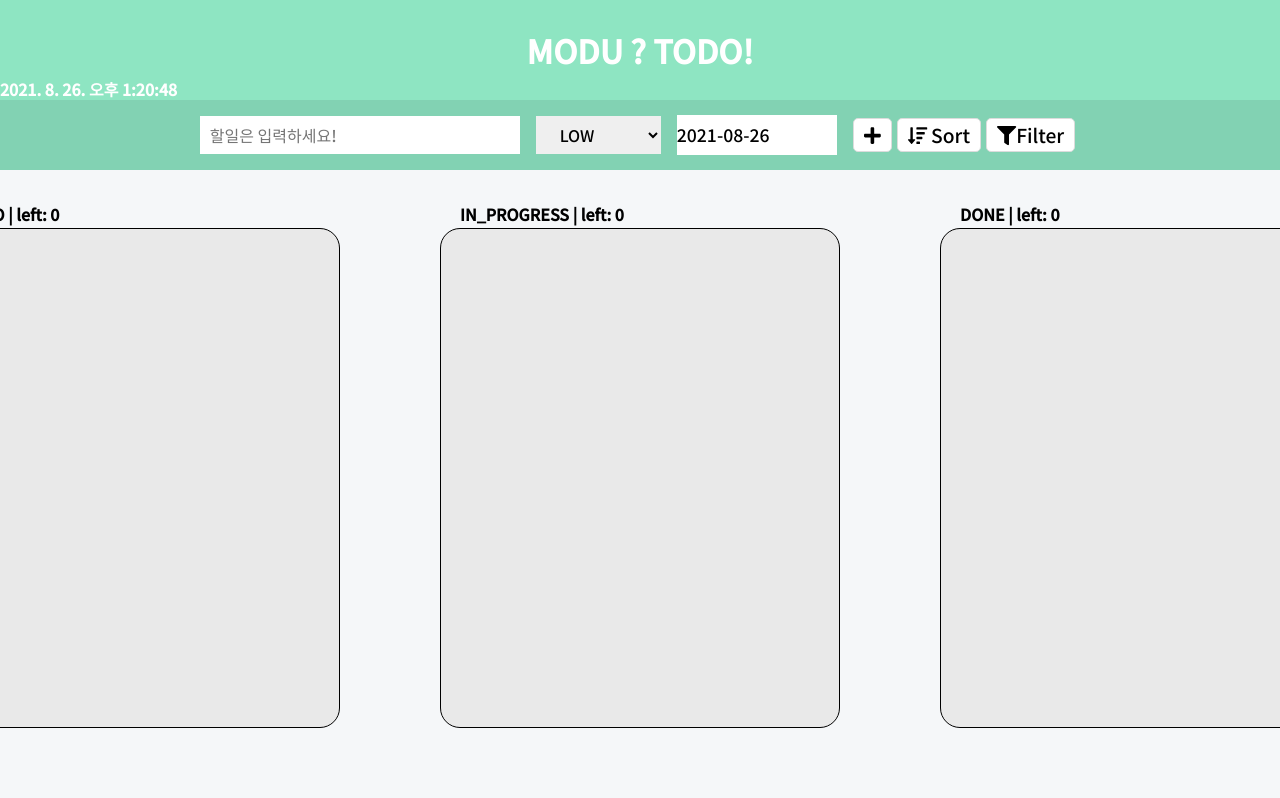
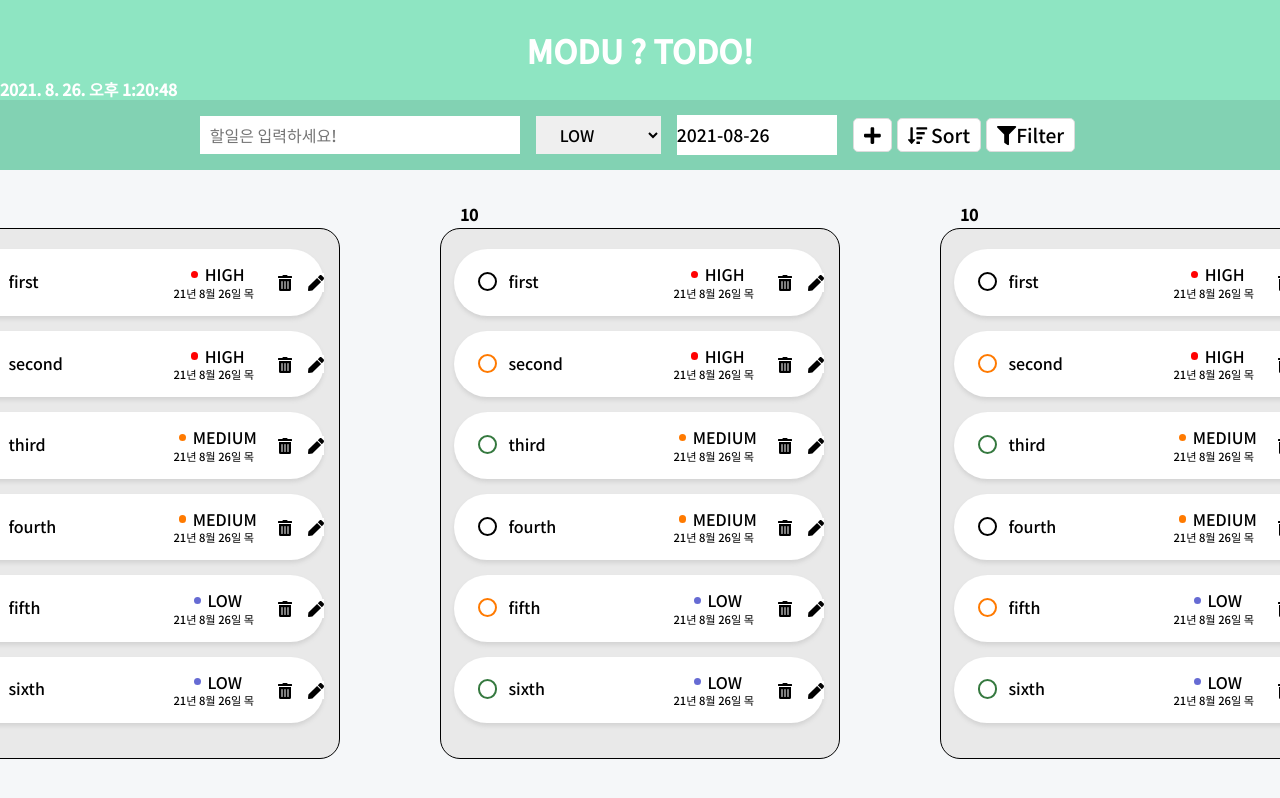
Before and after one commit to team2-freeOnBorading/modu-todo, a React (Create React App) app: page / in a window 1280 px wide. Shown: the top 798 px of the page. Built offline with nearby package versions, Linux system fonts and the light colour scheme.

Commit message:
feat: drag

```diff
--- a/src/components/TodoKanban/TodoItem/TodoItem.tsx
+++ b/src/components/TodoKanban/TodoItem/TodoItem.tsx
@@ -8,36 +8,42 @@ import { useTodoAndDispatchContext } from 'context/TodoContext';
 
 interface ITodoProps {
   todo: ITodo;
+  onDragStart: (e: React.DragEvent<HTMLDivElement>) => void;
+  onDragEnter: (e: React.DragEvent<HTMLDivElement>) => void;
+  onDragOver: (e: React.DragEvent<HTMLDivElement>) => void;
 }
 
-const TodoItem: React.FC<ITodoProps> = ({ todo }) => {
+const TodoItem: React.FC<ITodoProps> = ({ todo, onDragStart, onDragEnter, onDragOver }) => {
   const { dispatch } = useTodoAndDispatchContext();
-  const { task, priority, deadLine } = todo;
+  const { task, priority, deadLine, status } = todo;
 
   const handleDeleteTodo = () => {
     dispatch({ type: 'REMOVE', id: todo.id });
   };
 
+  console.log();
   return (
-    <div>
+    <div onDragStart={onDragStart} onDragEnter={onDragEnter} onDragOver={onDragOver}>
       <TodoItemLayout>
-        <StatusEllipse color='#000000' />
-        <TaskName>{task}</TaskName>
+        <StausAndTask>
+          <StatusEllipse color={status} />
+          <TaskName>{task}</TaskName>
+        </StausAndTask>
         <DateAndPriority>
           <PriorityWrap>
-            <PriorityEllipse color='#FF0202' />
+            <PriorityEllipse color={priority} />
             <Priority>{priority}</Priority>
           </PriorityWrap>
-          <TodoDeadline>{dateToString(deadLine)}</TodoDeadline>
+          <TodoDeadline>{dateToString(deadLine).substring(2)}</TodoDeadline>
         </DateAndPriority>
-        <div>
+        <IconWrap>
           <DeleteIcon onClick={handleDeleteTodo}>
             <FontAwesomeIcon icon={faTrashAlt} />
           </DeleteIcon>
           <EditIcon>
             <FontAwesomeIcon icon={faPen} />
           </EditIcon>
-        </div>
+        </IconWrap>
       </TodoItemLayout>
     </div>
   );
@@ -48,24 +54,28 @@ const TodoItemLayout = styled.div`
   justify-content: space-around;
   align-items: center;
   width: 370px;
-  padding: 1rem 0;
+  padding: 1rem 1.5rem;
   border-radius: 68px;
   background-color: #ffffff;
   box-shadow: 0px 3px 4px lightgrey;
 `;
 
+const StausAndTask = styled.div`
+  display: flex;
+`;
 const StatusEllipse = styled.button`
   width: 1.2rem;
   height: 1.2rem;
-  margin-right: -0.8rem;
-  border: 2.5px solid ${(props) => props.color};
+  margin-right: 0.7rem;
+  border: 2.5px solid ${(props) => (props.color === 'TODO' ? '#000000' : props.color === 'IN_PROGRESS' ? '#FF7A00' : '#35793F')};
   border-radius: 50%;
   background-color: #ffffff;
   cursor: pointer;
 `;
 
 const TaskName = styled.div`
-  width: 180px;
+  width: 165px;
+  padding-bottom: 2.5px;
   overflow: hidden;
   text-overflow: ellipsis;
   white-space: nowrap;
@@ -76,7 +86,6 @@ const DateAndPriority = styled.div`
   flex-direction: column;
   justify-content: center;
   align-items: center;
-  margin: 0 -1rem;
 `;
 
 const PriorityWrap = styled.div`
@@ -91,7 +100,7 @@ const PriorityEllipse = styled.div`
   height: 0.45rem;
   border-radius: 50%;
   margin-right: 0.4rem;
-  background-color: ${(props) => props.color};
+  background-color: ${(props) => (props.color === 'HIGH' ? '#FF0202' : props.color === 'MEDIUM' ? '#FF7A00' : '#666BD3')};
 `;
 
 const Priority = styled.p`
@@ -99,7 +108,12 @@ const Priority = styled.p`
 `;
 
 const TodoDeadline = styled.p`
+  min-width: 89px;
   font-size: 0.7rem;
+`;
+
+const IconWrap = styled.div`
+  display: flex;
 `;
 
 const DeleteIcon = styled.button`
--- a/src/components/TodoKanban/TodoKanBan.tsx
+++ b/src/components/TodoKanban/TodoKanBan.tsx
@@ -1,18 +1,30 @@
-import React from 'react';
+import React, { useState, useEffect } from 'react';
 import styled from 'styled-components';
-import { Status } from 'type';
+// import { Status } from 'type';
 import { useLoadStorage, useSaveStorage } from 'hooks/useStorage';
 import TodoList from './TodoList/TodoList';
-
+import { ITodo, Priority, Status } from 'type';
 const TodoKanBan: React.FC = () => {
   useLoadStorage();
   useSaveStorage();
+  const todos: ITodo[] = [
+    { id: 1, task: 'first', priority: Priority.HIGH, status: Status.NOT_STARTED, deadLine: new Date(), createdAt: new Date(), updatedAt: new Date() },
+    { id: 2, task: 'second', priority: Priority.HIGH, status: Status.IN_PROGRESS, deadLine: new Date(), createdAt: new Date(), updatedAt: new Date() },
+    { id: 3, task: 'third', priority: Priority.MEDIUM, status: Status.FINISHED, deadLine: new Date(), createdAt: new Date(), updatedAt: new Date() },
+    { id: 4, task: 'fourth', priority: Priority.MEDIUM, status: Status.NOT_STARTED, deadLine: new Date(), createdAt: new Date(), updatedAt: new Date() },
+    { id: 5, task: 'fifth', priority: Priority.LOW, status: Status.IN_PROGRESS, deadLine: new Date(), createdAt: new Date(), updatedAt: new Date() },
+    { id: 6, task: 'sixth', priority: Priority.LOW, status: Status.FINISHED, deadLine: new Date(), createdAt: new Date(), updatedAt: new Date() },
+  ];
+  const [tdos, setTdos] = useState<ITodo[] | []>([]);
 
+  useEffect(() => {
+    setTdos(todos);
+  }, []);
   return (
     <TodoKanBanContainer>
-      <TodoList status={Status.NOT_STARTED} />
-      <TodoList status={Status.IN_PROGRESS} />
-      <TodoList status={Status.FINISHED} />
+      <TodoList status={Status.NOT_STARTED} todos={tdos} setTodos={setTdos} />
+      <TodoList status={Status.IN_PROGRESS} todos={tdos} setTodos={setTdos} />
+      <TodoList status={Status.FINISHED} todos={tdos} setTodos={setTdos} />
     </TodoKanBanContainer>
   );
 };
--- a/src/components/TodoKanban/TodoList/TodoList.tsx
+++ b/src/components/TodoKanban/TodoList/TodoList.tsx
@@ -1,27 +1,59 @@
-import React from 'react';
+import React, { useState, useRef, useEffect } from 'react';
 import styled from 'styled-components';
 import { useTodoAndDispatchContext } from 'context/TodoContext';
-import { Status } from 'type';
+// import { Status } from 'type';
 import TodoItem from '../TodoItem/TodoItem';
-
+import { ITodo, Priority, Status } from 'type';
 interface ITodosProps {
   status: Status;
+  todos: ITodo[];
+  setTodos: React.Dispatch<React.SetStateAction<ITodo[] | []>>;
 }
 
-const TodoList: React.FC<ITodosProps> = ({ status }) => {
-  const { todos } = useTodoAndDispatchContext();
-  const statusTodo = todos.filter((todo) => todo.status === status);
-  const restTodo = statusTodo.filter((todo) => todo.status !== Status.FINISHED).length;
+const TodoList: React.FC<ITodosProps> = ({ todos, status, setTodos }) => {
+  // const { todos } = useTodoAndDispatchContext();
+  // const statusTodo = todos.filter((todo) => todo.status === status);
+  // const restTodo = statusTodo.filter((todo) => todo.status !== Status.FINISHED).length;
+
+  const draggingItem = useRef<number>();
+  const dragOverItem = useRef<number>();
+
+  const handleDragStart = (e: React.DragEvent<HTMLDivElement>, position: number) => {
+    draggingItem.current = position;
+    console.log(draggingItem.current);
+  };
+
+  const handleDragEnter = (e: React.DragEvent<HTMLDivElement>, position: number) => {
+    dragOverItem.current = position;
+    const todoCopy = [...todos];
+    // console.log(`todoCopy`, todoCopy);
+    const index = draggingItem.current as number;
+    // console.log(`draggingItem.current`, draggingItem.current);
+    const draggingItemContent = todoCopy[index];
+    // console.log(`draggingItemContent`, draggingItemContent);
+    todoCopy.splice(index, 1);
+    todoCopy.splice(dragOverItem.current, 0, draggingItemContent);
+
+    draggingItem.current = dragOverItem.current;
+    // dragOverItem.current = null;
+    setTodos(todoCopy);
+  };
 
   return (
     <TodosContainer>
       <StatusHead>
-        {status} | left: {restTodo}
+        {/* {status} | left: {restTodo} */}
+        10
       </StatusHead>
       <TodosBlock>
-        {statusTodo.map((todo) => (
+        {todos.map((todo, index) => (
           <TodoBlock key={todo.id}>
-            <TodoItem todo={todo} />
+            <TodoItem
+              todo={todo}
+              onDragStart={(e) => handleDragStart(e, index)}
+              onDragEnter={(e) => handleDragEnter(e, index)}
+              onDragOver={(e) => e.preventDefault()}
+            />
           </TodoBlock>
         ))}
       </TodosBlock>
```
